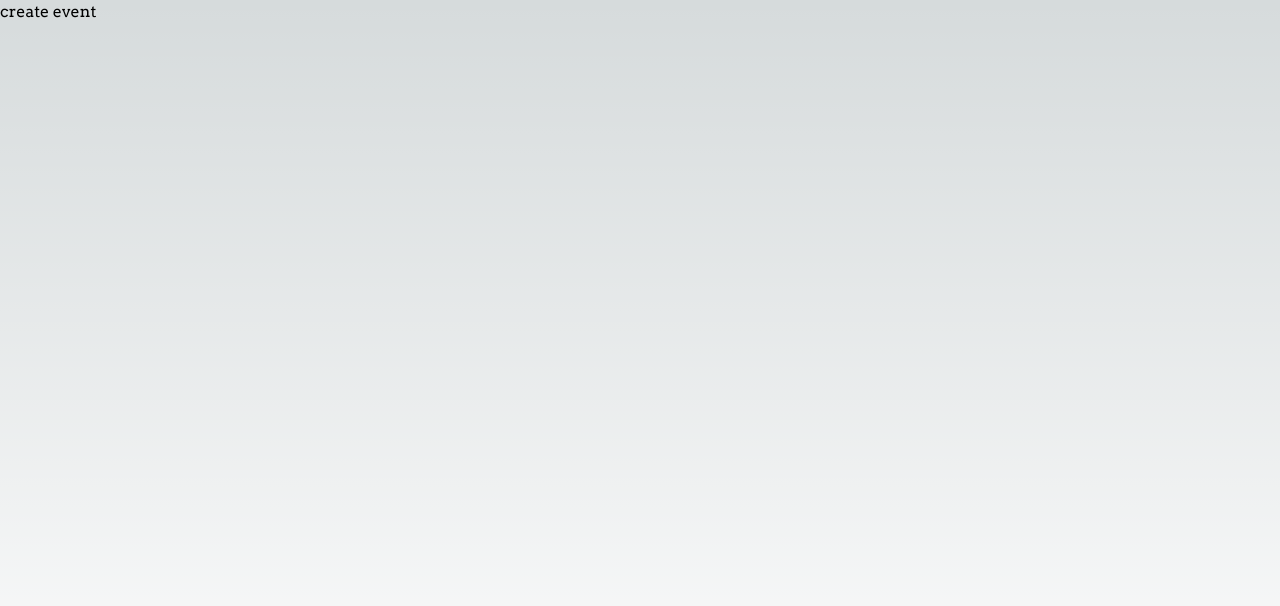
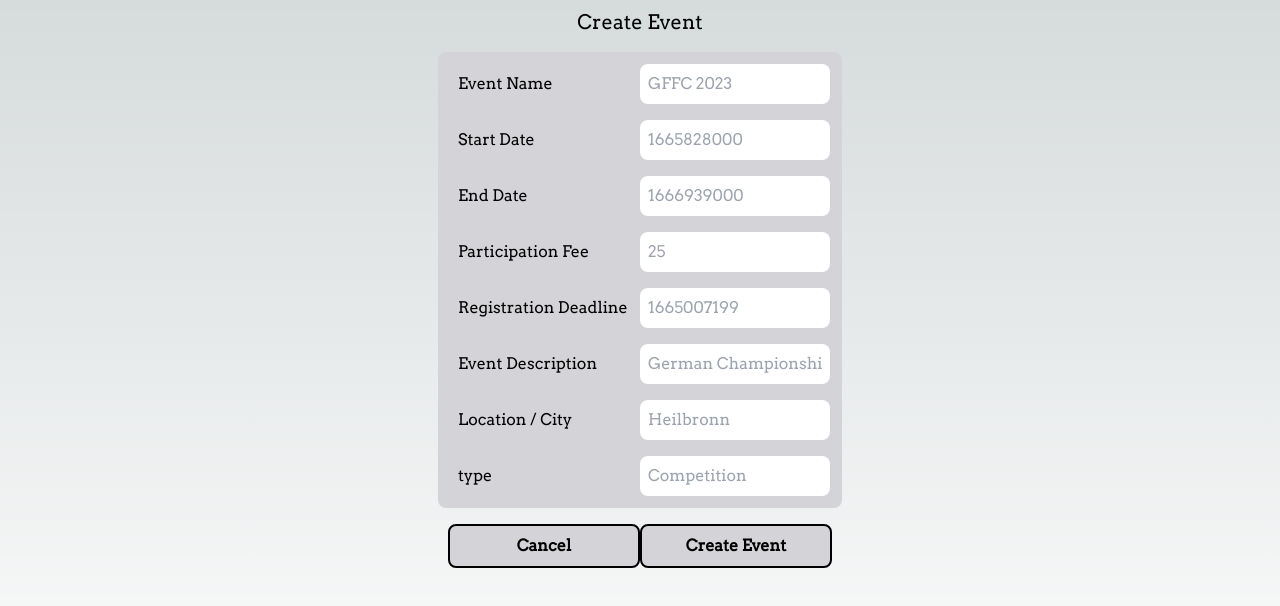
Before and after one commit to nilsfs7/fsmeet-frontend, a Next.js app: page /events/create in a window 1280 px wide. Shown: the top 606 px of the page. Built offline with nearby package versions, Linux system fonts and the light colour scheme; no server answers.

Commit message:
add form to create event page

```diff
--- /dev/null
+++ b/components/common/TextInput.tsx
@@ -0,0 +1,18 @@
+interface ITextInput {
+  id: string;
+  label: string;
+  placeholder?: string;
+  defValue?: string;
+  onChanged?: (event: any) => void;
+}
+
+const TextInput = ({ id, label, placeholder, defValue, onChanged }: ITextInput) => {
+  return (
+    <div className="m-2 grid grid-cols-2">
+      <div className="p-2">{label}</div>
+      <input id={id} className="rounded-lg p-2" placeholder={placeholder} onChange={onChanged} defaultValue={defValue} />
+    </div>
+  );
+};
+
+export default TextInput;
--- a/components/events/EventCard.tsx
+++ b/components/events/EventCard.tsx
@@ -19,7 +19,7 @@ const EventCard = ({ event }: IEventProps) => {
   return (
     <div className={'m-4 rounded-lg border-2 border-black bg-zinc-300 p-2 hover:bg-zinc-400'}>
       {/* top */}
-      <div className={'max-h-20  p-2'}>
+      <div className={'max-h-20 p-2'}>
         <div className="28 flex justify-end">
           <div className="w-1/3 text-left">{event.name}</div>
           <div className="w-1/3 text-left">{event.location}</div>
@@ -31,7 +31,7 @@ const EventCard = ({ event }: IEventProps) => {
       </div>
 
       {/* line */}
-      <div className="flex h-1 ">
+      <div className="flex h-1">
         <div className="w-1/3 bg-gray-400"></div>
         <div className="w-1/3 bg-gray-500"></div>
         <div className="w-1/3 bg-gray-400"></div>
@@ -41,7 +41,7 @@ const EventCard = ({ event }: IEventProps) => {
       <div className="flex h-20 p-2">
         <p className="h-full w-2/3 overflow-clip text-ellipsis text-left">{event.description}</p>
         <div className="flex h-full w-1/3 items-center justify-end">
-          <img className="h-full " src={'https://whitesw6.elbenwald.de/media/23/f7/cd/1629854154/E1063427_1.jpg'} alt={'event image'}></img>
+          <img className="h-full" src={'https://whitesw6.elbenwald.de/media/23/f7/cd/1629854154/E1063427_1.jpg'} alt={'event image'}></img>
         </div>
       </div>
     </div>
--- a/pages/events/create.tsx
+++ b/pages/events/create.tsx
@@ -1,5 +1,143 @@
-const EventCreation = () => {
-  return <>create event</>;
+import Button from '@/components/common/Button';
+import TextInput from '@/components/common/TextInput';
+import { GetServerSideProps } from 'next';
+import { getSession } from 'next-auth/react';
+import Link from 'next/link';
+import { useState } from 'react';
+
+export type CreateEvent = {
+  name: string;
+  dateFrom: number;
+  dateTo: number;
+  registrationCosts: number;
+  registrationDeadline: number;
+  description: string;
+  location: string;
+  type: string;
+};
+
+const EventCreation = (props: any) => {
+  const session = props.session;
+
+  const [eventName, setEventName] = useState('GFFC 2023');
+  const [startDate, setDateFrom] = useState('1665828000');
+  const [dateTo, setDateTo] = useState('1666939000');
+  const [registrationCosts, setRegistrationCosts] = useState('25');
+  const [registrationDeadline, setRegistrationDeadline] = useState('1665007199');
+  const [description, setDescription] = useState('German Championship in Freestyle Football 2023');
+  const [location, setLocation] = useState('Heilbronn');
+  const [type, setType] = useState('Competition');
+
+  const handleClick = async () => {
+    const response = await fetch(`${process.env.NEXT_PUBLIC_BACKEND_URL}/v1/events`, {
+      method: 'POST',
+      body: JSON.stringify({
+        name: eventName,
+        dateFrom: startDate,
+        dateTo: dateTo,
+        registrationCosts: registrationCosts,
+        registrationDeadline: registrationDeadline,
+        description: description,
+        location: location,
+        type: type,
+      }),
+      headers: {
+        'Content-Type': 'application/json',
+        Authorization: `Bearer ${session.user.accessToken}`,
+      },
+    });
+
+    console.log(response.status);
+  };
+
+  return (
+    <div className={'flex flex-col items-center'}>
+      <h1 className="m-2 text-xl">Create Event</h1>
+      <div className="m-2 flex flex-col items-center rounded-lg bg-zinc-300 p-1">
+        <TextInput
+          id={'name'}
+          label={'Event Name'}
+          placeholder="GFFC 2023"
+          onChanged={e => {
+            setEventName(e.currentTarget.value);
+          }}
+        />
+        <TextInput
+          id={'dateFrom'}
+          label={'Start Date'}
+          placeholder="1665828000"
+          onChanged={e => {
+            setDateFrom(e.currentTarget.value);
+          }}
+        />
+        <TextInput
+          id={'dateTo'}
+          label={'End Date'}
+          placeholder="1666939000"
+          onChanged={e => {
+            setDateTo(e.currentTarget.value);
+          }}
+        />
+        <TextInput
+          id={'registrationCosts'}
+          label={'Participation Fee'}
+          placeholder="25"
+          onChanged={e => {
+            setRegistrationCosts(e.currentTarget.value);
+          }}
+        />
+        <TextInput
+          id={'registrationDeadline'}
+          label={'Registration Deadline'}
+          placeholder="1665007199"
+          onChanged={e => {
+            setRegistrationDeadline(e.currentTarget.value);
+          }}
+        />
+        <TextInput
+          id={'description'}
+          label={'Event Description'}
+          placeholder="German Championship in Freestyle Football 2023"
+          onChanged={e => {
+            setDescription(e.currentTarget.value);
+          }}
+        />
+        <TextInput
+          id={'location'}
+          label={'Location / City'}
+          placeholder="Heilbronn"
+          onChanged={e => {
+            setLocation(e.currentTarget.value);
+          }}
+        />
+        <TextInput
+          id={'type'}
+          label={'type'}
+          placeholder="Competition"
+          onChanged={e => {
+            setType(e.currentTarget.value);
+          }}
+        />
+      </div>
+      <div className="m-2 flex">
+        <Link href="/events">
+          <Button text={'Cancel'} />
+        </Link>
+
+        <Button text={'Create Event'} onClick={handleClick} />
+      </div>
+    </div>
+  );
 };
 
 export default EventCreation;
+
+export const getServerSideProps: GetServerSideProps = async (context: any) => {
+  const session = await getSession(context);
+
+  return {
+    props: {
+      session: session,
+    },
+  };
+};
```
